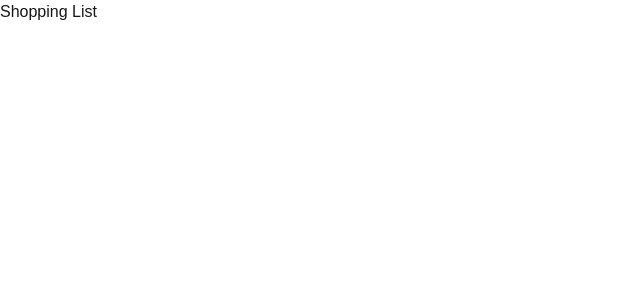
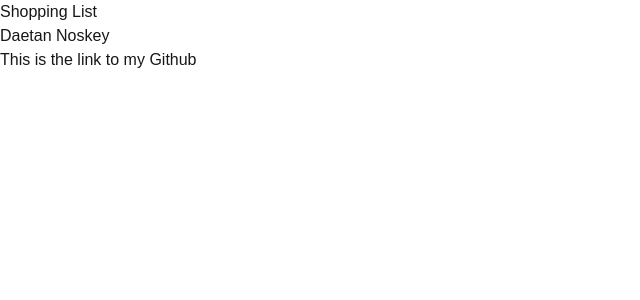
Before and after one commit to NDaetan/cprg306-assignments, a Next.js app: page /week-2 in a window 1280 px wide. Shown: the top 300 px of the page, without its empty margins (0-640 px from the left). Built offline with nearby package versions, Linux system fonts and the light colour scheme.

Commit message:
Finished week2
Changed Main page with list of assignments. added week2 and studentinfo need to complete

```diff
--- a/app/page.js
+++ b/app/page.js
@@ -1,8 +1,19 @@
+import Link from "next/link";
 
 
 export default function Home() {
   return (
     <main>
+      <h1>CPRG 306: Web Development 2 - Assignments</h1>
+      <ol>
+        <li>
+          <Link className = "underline" href = ".\week-2\">Week 2 Assignment</Link>
+        </li>
+        <li>
+          <Link className = "underline" href = ".\week-3\">Week 3 Assignment</Link>
+        </li>
+      </ol>
+
 
     </main>
   );
--- a/app/week-2/page.js
+++ b/app/week-2/page.js
@@ -1,9 +1,11 @@
+import StudentInfo from "./student-info";
 
 
 export default function Page() {
     return (
       <main>
         <h1>Shopping List</h1>
+        <StudentInfo />
       </main>
     );
   }
--- a/app/week-2/student-info.js
+++ b/app/week-2/student-info.js
@@ -0,0 +1,17 @@
+import Link from "next/link";
+
+
+export default function StudentInfo(){
+    return(
+        <div>
+            <ul>
+                <li>
+                Daetan Noskey
+                </li>
+                <li>
+                    <Link href = "https://github.com/NDaetan/cprg306-assignments.git">This is the link to my Github</Link>
+                </li>
+            </ul>
+        </div>
+    );
+}
```
